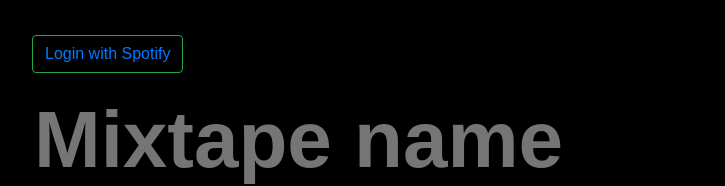
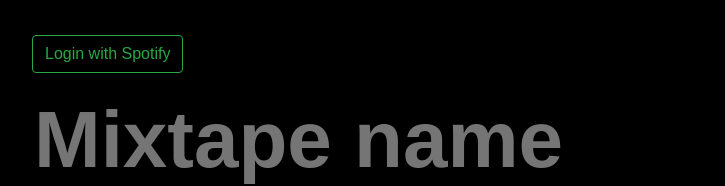
Before and after one commit to junomorey/miixtape, a React (Create React App) app: page / in a window 1280 px wide. Shown: the top 186 px of the page, without its empty margins (8-733 px from the left). Built offline with nearby package versions, Linux system fonts and the light colour scheme; what spotify-web-api-js would draw is missing.

Commit message:
change login linkto use env variable

```diff
--- a/src/components/Login.js
+++ b/src/components/Login.js
@@ -14,7 +14,7 @@
 		return (
 			<div className="Login">
 				<button type="button" className="btn btn-outline-success">
-					<a href='http://localhost:8888/login'>Login with Spotify</a>
+					<a href={process.env.LOGIN_URI}>Login with Spotify</a>
 				</button>
 			</div>
 		);
```
